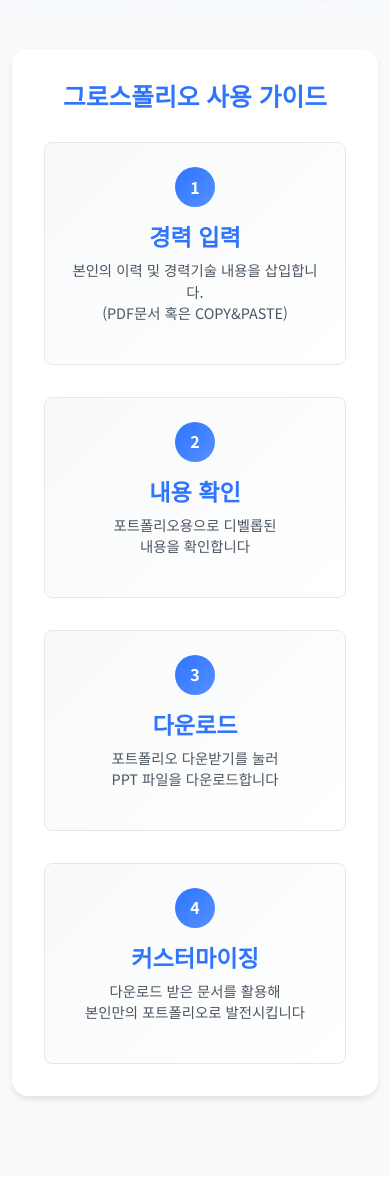
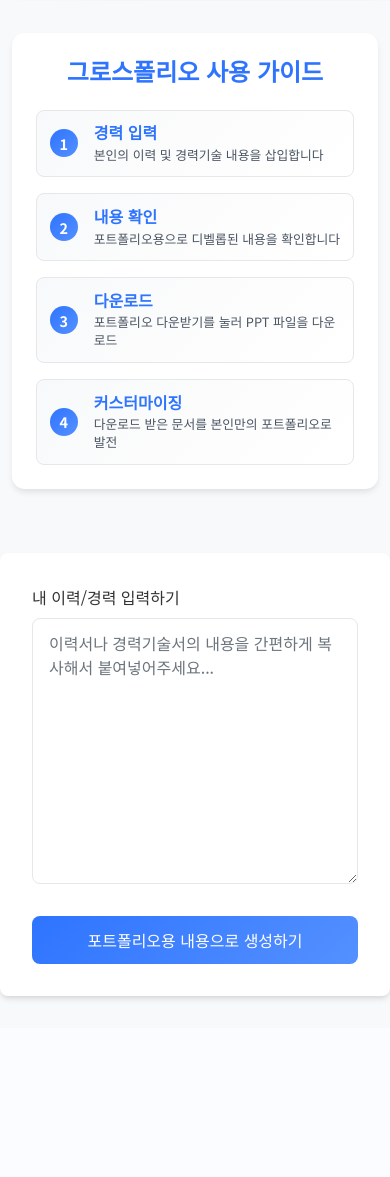
Before and after one commit to earningss793/GROWTHFOLIO2, a Flask app: page / in a window 390 px wide. Shown: the part 711-1888 px from the top of the page. After the commit the page ends 1712 px from the top, so only its background shows below. Run offline with Flask 3, Linux system fonts and the light colour scheme.

Commit message:
Agent query: 스텝바가 모바일에서는 세로로, PC에서는 가로로 잘 표시되나요? 크기도 적당한가요?
Refactor steps guide styling and layout for improved readability and responsiveness.

Screenshot: https://storage.googleapis.com/screenshot-production-us-central1/2ddb2ace-feac-4855-9cc1-31eebc75f8a6/e1916312-217a-4978-a816-9417b7d3a67f.jpg

```diff
--- a/static/css/styles.css
+++ b/static/css/styles.css
@@ -409,65 +409,87 @@ pre {
 .notion-tag.media-buying { background: linear-gradient(135deg, #E3F2FD, #90CAF9); }
 .notion-tag.media-planning { background: linear-gradient(135deg, #E0F7FA, #80DEEA); }
 
-
 /* Step by Step 가이드 스타일 */
 .steps-guide {
-    margin: 3rem 0;
-    padding: 2rem;
+    margin: 2rem 0;
+    padding: 1.5rem;
     background: white;
-    border-radius: 1rem;
+    border-radius: 0.8rem;
     box-shadow: 0 4px 6px -1px rgba(0, 0, 0, 0.1);
 }
 
 .steps-guide h2 {
     text-align: center;
     color: #2E74FF;
-    margin-bottom: 2rem;
+    margin-bottom: 1.5rem;
     font-weight: 700;
+    font-size: 1.5rem;
 }
 
 .steps-container {
-    display: grid;
-    grid-template-columns: repeat(auto-fit, minmax(250px, 1fr));
-    gap: 2rem;
-    margin-top: 2rem;
+    display: flex;
+    flex-direction: column;
+    gap: 1rem;
+    margin-top: 1rem;
 }
 
 .step-item {
-    text-align: center;
-    padding: 1.5rem;
+    display: flex;
+    align-items: center;
+    padding: 0.8rem;
     background: linear-gradient(135deg, #f8f9fa, #ffffff);
     border-radius: 0.5rem;
     border: 1px solid #e5e7eb;
     transition: all 0.3s ease;
 }
 
-.step-item:hover {
-    transform: translateY(-5px);
-    box-shadow: 0 10px 15px -3px rgba(0, 0, 0, 0.1);
-}
-
 .step-number {
-    width: 40px;
-    height: 40px;
+    min-width: 28px;
+    height: 28px;
     background: linear-gradient(135deg, #2E74FF, #5490FF);
     color: white;
     border-radius: 50%;
     display: flex;
     align-items: center;
     justify-content: center;
-    margin: 0 auto 1rem;
+    margin-right: 1rem;
     font-weight: bold;
+    font-size: 0.9rem;
+}
+
+.step-content {
+    flex: 1;
 }
 
 .step-title {
     color: #2E74FF;
     font-weight: 600;
-    margin-bottom: 0.5rem;
+    margin-bottom: 0.2rem;
+    font-size: 1rem;
 }
 
 .step-description {
     color: #4b5563;
-    font-size: 0.9rem;
-    line-height: 1.5;
+    font-size: 0.8rem;
+    line-height: 1.4;
+    margin: 0;
 }
+
+/* PC 화면에서 가로 배열 */
+@media (min-width: 768px) {
+    .steps-container {
+        flex-direction: row;
+        align-items: stretch;
+    }
+
+    .step-item {
+        flex-direction: column;
+        text-align: center;
+        flex: 1;
+        padding: 1rem;
+    }
+
+    .step-number {
+        margin: 0 auto 0.5rem;
+    }
+}
--- a/templates/index.html
+++ b/templates/index.html
@@ -67,35 +67,39 @@
             <div class="steps-container">
                 <div class="step-item">
                     <div class="step-number">1</div>
+                    <div class="step-content">
                         <h3 class="step-title">경력 입력</h3>
                         <p class="step-description">
-                        본인의 이력 및 경력기술 내용을 삽입합니다.<br>
-                        (PDF문서 혹은 COPY&PASTE)
+                            본인의 이력 및 경력기술 내용을 삽입합니다
                         </p>
+                    </div>
                 </div>
                 <div class="step-item">
                     <div class="step-number">2</div>
+                    <div class="step-content">
                         <h3 class="step-title">내용 확인</h3>
                         <p class="step-description">
-                        포트폴리오용으로 디벨롭된<br>
-                        내용을 확인합니다
+                            포트폴리오용으로 디벨롭된 내용을 확인합니다
                         </p>
+                    </div>
                 </div>
                 <div class="step-item">
                     <div class="step-number">3</div>
+                    <div class="step-content">
                         <h3 class="step-title">다운로드</h3>
                         <p class="step-description">
-                        포트폴리오 다운받기를 눌러<br>
-                        PPT 파일을 다운로드합니다
+                            포트폴리오 다운받기를 눌러 PPT 파일을 다운로드
                         </p>
+                    </div>
                 </div>
                 <div class="step-item">
                     <div class="step-number">4</div>
+                    <div class="step-content">
                         <h3 class="step-title">커스터마이징</h3>
                         <p class="step-description">
-                        다운로드 받은 문서를 활용해<br>
-                        본인만의 포트폴리오로 발전시킵니다
+                            다운로드 받은 문서를 본인만의 포트폴리오로 발전
                         </p>
+                    </div>
                 </div>
             </div>
         </div>
```
Also changed, not shown: attached_assets/original-ff829dbb0945247f80d81e41de7dfe7e.jpg (added). Lines whose indentation alone changed are shown as unchanged.
